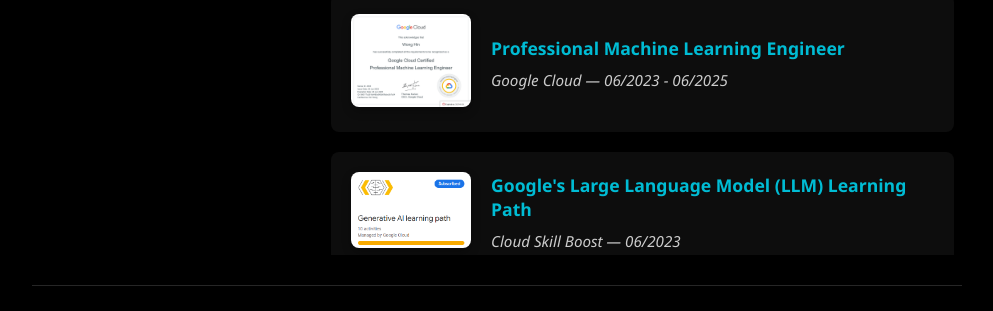
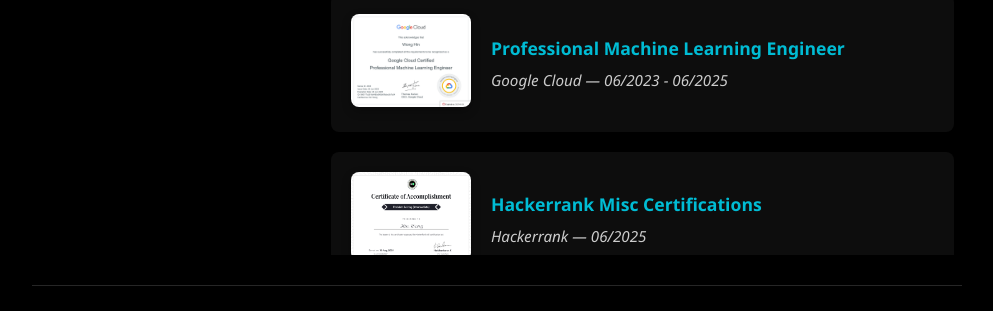
Before and after one commit to RyanStark223232/vue-personal-page, a Vue app: page / in a window 1280 px wide. Shown: the part 3358-3669 px from the top of the page, without its empty margins (143-1136 px from the left). Built offline with nearby package versions, Linux system fonts and the light colour scheme.

Commit message:
add hackerrank

```diff
--- a/src/data/data.ts
+++ b/src/data/data.ts
@@ -252,6 +252,13 @@
     link: 'https://google.accredible.com/40a5196e-5ff5-43fa-b7e7-b6b25939faa7',
   },
   {
+    certName: 'Hackerrank Misc Certifications',
+    issuer: 'Hackerrank',
+    period: '06/2025',
+    image: '/images/certifications/Hackerrank_misc.png',
+    link: 'https://www.hackerrank.com/profile/geoffreywonghin',
+  },
+  {
     certName: "Google's Large Language Model (LLM) Learning Path",
     issuer: 'Cloud Skill Boost',
     period: '06/2023',
```
Also changed, not shown: public/images/certifications/Hackerrank_misc.png (added).
